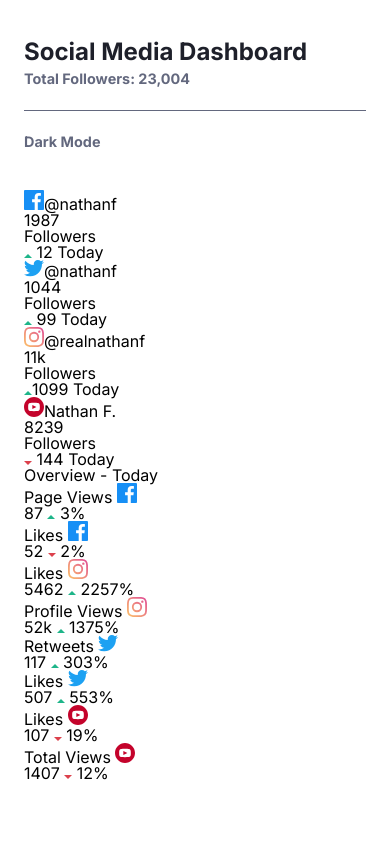
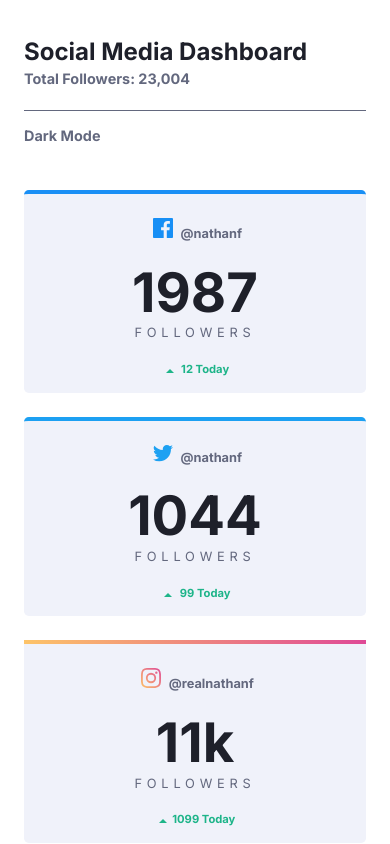
Before and after one commit to PedroHitman47/MediaSocial, a plain HTML site: page index.html in a window 390 px wide. Shown: the top 844 px of the page. Drawn offline with Linux system fonts and the light colour scheme.

Commit message:
Adicionado layout mobile light

```diff
--- a/index.html
+++ b/index.html
@@ -12,37 +12,37 @@
     <header>
         <h1>Social Media Dashboard</h1>
         <h2>Total Followers: 23,004</h2>
-        <p>Dark Mode</p> <!-- provisorio -->
+        <p>Dark Mode</p>
     </header>
     <article class="medias">
         <section class="facebook">
-            <p><img src="images/icon-facebook.svg" alt="icone do Facebook">@nathanf</p>
+            <p class="perfil"><img src="images/icon-facebook.svg" alt="icone do Facebook"> @nathanf</p>
             <h2>1987</h2>
             <h3>Followers</h3>
-            <p><img src="images/icon-up.svg" alt="icone de aumento"> 12 Today
+            <p class="bom-engajamento"><img src="images/icon-up.svg" alt="icone de aumento"> 12 Today
             </p>
         </section>
         <section class="twitter">
-            <p><img src="images/icon-twitter.svg" alt="icone do Twitter">@nathanf</p>
+            <p class="perfil"><img src="images/icon-twitter.svg" alt="icone do Twitter"> @nathanf</p>
             <h2>1044</h2>
             <h3>Followers</h3>
-            <p><img src="images/icon-up.svg" alt="icone de aumento"> 99 Today
+            <p class="bom-engajamento"><img src="images/icon-up.svg" alt="icone de aumento"> 99 Today
             </p>
         </section>
         <section class="instagram">
-            <p><img src="images/icon-instagram.svg" alt="icone do Instagram">@realnathanf
+            <p class="perfil"><img src="images/icon-instagram.svg" alt="icone do Instagram"> @realnathanf
             </p>
             <h2>11k</h2>
             <h3>Followers</h3>
-            <p><img src="images/icon-up.svg" alt="icone de aumento">1099 Today
+            <p class="bom-engajamento"><img src="images/icon-up.svg" alt="icone de aumento">1099 Today
             </p>
         </section>
         <section class="youtube">
-            <p><img src="images/icon-youtube.svg" alt="icone do Youtube">Nathan F.
+            <p class="perfil"><img src="images/icon-youtube.svg" alt="icone do Youtube"> Nathan F.
             </p>
             <h2>8239</h2>
             <h3>Followers</h3>
-            <p><img src="images/icon-down.svg" alt="icone de redução"> 144 Today
+            <p class="mal-engajamento"><img src="images/icon-down.svg" alt="icone de redução"> 144 Today
             </p>
         </section>
     </article>
@@ -50,44 +50,52 @@
     <article class="overview">
         <h1>  Overview - Today</h1>
         <section class="face-page">
-            <p> Page Views <img src="images/icon-facebook.svg" alt="icone do Facebook">
-            </p>
-            <p>87 <img src="images/icon-up.svg" alt="icone de aumento"> 3%</p>
+            <p class="title"> Page Views</p>
+            <img src="images/icon-facebook.svg" alt="icone do Facebook">
+            <strong>87</strong>
+            <p class="bom-engajamento"><img src="images/icon-up.svg" alt="icone de aumento"> 3%</p>
         </section>
         <section class="face-likes">
-            <p> Likes <img src="images/icon-facebook.svg" alt="icone do Facebook">
-            </p>
-            <p>52 <img src="images/icon-down.svg" alt="icone de redução"> 2%</p>
+            <p class="title"> Likes</p>
+            <img src="images/icon-facebook.svg" alt="icone do Facebook">
+            <strong>52</strong>
+            <p class="mal-engajamento"> <img src="images/icon-down.svg" alt="icone de redução"> 2%</p>
         </section>
         <section class="insta-likes">
-            <p> Likes <img src="images/icon-instagram.svg" alt="icone do Instagram">
-            </p>
-            <p>5462 <img src="images/icon-up.svg" alt="icone de aumento"> 2257%</p>
+            <p class="title"> Likes</p>
+            <img src="images/icon-instagram.svg" alt="icone do Instagram">
+            <strong>5462</strong>
+            <p class="bom-engajamento"> <img src="images/icon-up.svg" alt="icone de aumento"> 2257%</p>
         </section>
         <section class="insta-profile">
-            <p> Profile Views <img src="images/icon-instagram.svg" alt="icone do Instagram">
-            </p>
-            <p>52k <img src="images/icon-up.svg" alt="icone de aumento"> 1375%</p>
+            <p class="title"> Profile Views</p>
+            <img src="images/icon-instagram.svg" alt="icone do Instagram">
+            <strong>52k</strong>
+            <p class="bom-engajamento"> <img src="images/icon-up.svg" alt="icone de aumento"> 1375%</p>
         </section>
         <section class="twitter-retweets">
-            <p> Retweets <img src="images/icon-twitter.svg" alt="icone do Twitter">
-            </p>
-            <p>117 <img src="images/icon-up.svg" alt="icone de aumento"> 303%</p>
+            <p class="title"> Retweets</p>
+            <img src="images/icon-twitter.svg" alt="icone do Twitter">
+            <strong>117</strong>
+            <p class="bom-engajamento"> <img src="images/icon-up.svg" alt="icone de aumento"> 303%</p>
         </section>
         <section class="twitter-likes">
-            <p> Likes <img src="images/icon-twitter.svg" alt="icone do Twitter">
-            </p>
-            <p>507 <img src="images/icon-up.svg" alt="icone de aumento"> 553%</p>
+            <p class="title"> Likes</p>
+            <img src="images/icon-twitter.svg" alt="icone do Twitter">
+            <strong>507</strong>
+            <p class="bom-engajamento"> <img src="images/icon-up.svg" alt="icone de aumento"> 553%</p>
         </section>
         <section class="youtube-likes">
-            <p> Likes <img src="images/icon-youtube.svg" alt="icone do Youtube">
-            </p>
-            <p>107 <img src="images/icon-down.svg" alt="icone de aumento"> 19%</p>
+            <p class="title"> Likes</p>
+            <img src="images/icon-youtube.svg" alt="icone do Youtube">
+            <strong>107</strong>
+            <p class="mal-engajamento"> <img src="images/icon-down.svg" alt="icone de aumento"> 19%</p>
         </section>
         <section class="youtube-views">
-            <p> Total Views <img src="images/icon-youtube.svg" alt="icone do Youtube">
-            </p>
-            <p>1407 <img src="images/icon-down.svg" alt="icone de aumento"> 12%</p>
+            <p class="title"> Total Views</p>
+            <img src="images/icon-youtube.svg" alt="icone do Youtube">
+            <strong>1407</strong>
+            <p class="mal-engajamento"> <img src="images/icon-down.svg" alt="icone de aumento"> 12%</p>
         </section>
     </article>
 
--- a/style.css
+++ b/style.css
@@ -11,7 +11,7 @@
 
     --facebook: #198ff5;
     --twitter: #1ca0f2;
-    --instagram: linear-gradient(to right, #fdc468, #df4996);
+    --instagram: linear-gradient(to right, #fdc468, #df4996) 1;
     --youtube: #c4032a;
 
     /* dark */
@@ -58,5 +58,125 @@ header p{
     color: var(--azul-cizento-escuro);
     font-size: 0.9rem;
     font-weight: 700;
-    margin: 1.5rem auto 2.5rem ;
+    margin: 1.1rem auto 2.9rem ;
 }
+
+/* medias */
+
+ .facebook, .twitter, .instagram, .youtube{
+    width: 100%;
+    padding: 0.5rem;
+    box-sizing: border-box;
+    border-radius: 0.3rem;
+    margin: 1.5rem auto;
+    background-color: var(--azul-cizento-claro);
+}
+
+.facebook{
+    border-top: 0.3rem solid var(--facebook);
+}
+
+.twitter{
+    border-top: 0.3rem solid var(--twitter);
+}
+
+.instagram{
+    border-top: 0.3rem solid;
+    border-image: var(--instagram);
+}
+
+.youtube{
+    border-top: 0.3rem solid var(--youtube);
+}
+
+.medias .perfil{
+    color: var(--azul-cizento-escuro);
+    font-size: 0.8rem;
+    font-weight: 700;
+    text-align: center;
+    vertical-align: middle;
+    padding: 1rem;
+}
+
+.medias img{
+    margin: 0 0.3rem;
+}
+
+.medias h2{
+    color: var(--azul-muito-escuro-texto);
+    font-size: 3.4rem;
+    font-weight: 700;
+    text-align: center;
+    margin: 0.5rem auto;
+}
+
+.medias h3{
+    color: var(--azul-cizento-escuro);
+    font-size: 0.8rem;
+    font-weight: 400;
+    text-transform: uppercase;
+    letter-spacing: 0.3rem;
+    text-align: center;
+}
+
+ .bom-engajamento{
+    color: var(--verde-lima);
+    font-size: 0.7rem;
+    font-weight: 700;
+    text-align: center;
+    padding-top: 1.5rem;
+    padding-bottom: 0.6rem;
+}
+
+ .mal-engajamento{
+    color: var(--vermelho-brilhante);
+    font-size: 0.7rem;
+    font-weight: 700;
+    text-align: center;
+    padding: 1.5rem;
+}
+
+/* overview */
+
+.overview h1{
+    color: var(--azul-cizento-escuro);
+    font-size: 1.6rem;
+    font-weight: 700;
+    padding: 1rem 0;
+}
+
+.face-page, .face-likes, .insta-likes, .insta-profile,  .twitter-retweets, .twitter-likes, .youtube-likes, .youtube-views{
+    width: 100%;
+    padding: 1.5rem;
+    box-sizing: border-box;
+    border-radius: 0.3rem;
+    margin: 1rem auto;
+    background-color: var(--azul-cizento-claro);
+    display: grid;
+    grid-template-columns:  1fr 50px;
+    grid-template-rows: 38px 38px;
+    justify-content: end;
+    align-items: baseline;
+}
+
+.overview .title{
+    color: var(--azul-cizento-escuro);
+    font-size: 0.9rem;
+    font-weight: 700;
+}
+
+.overview img{
+    justify-self: end;
+}
+
+.overview strong{
+    color: var(--azul-escuro);
+    font-size: 2rem;
+    font-weight: 700;
+}
+
+.overview .bom-engajamento, .overview .mal-engajamento{
+    padding: 0;
+    justify-self: end;
+    align-items: center;
+}
```
